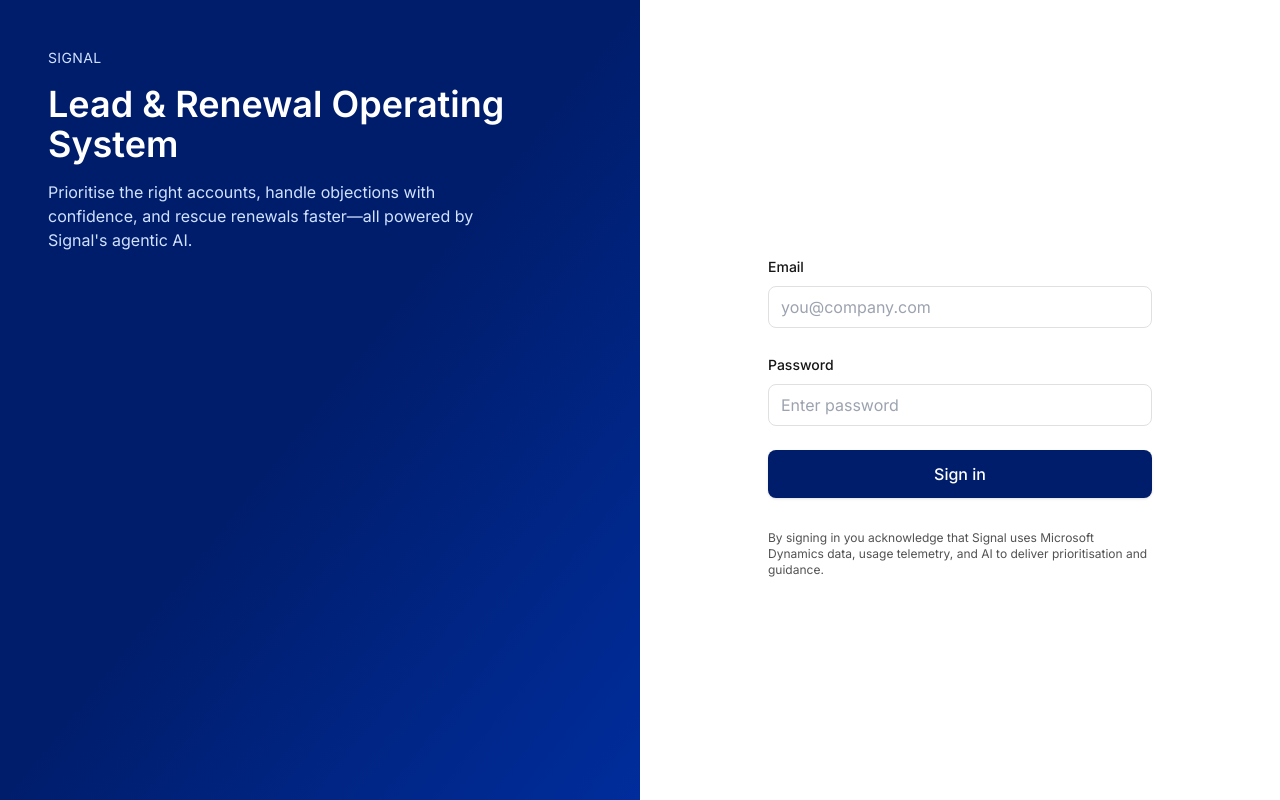
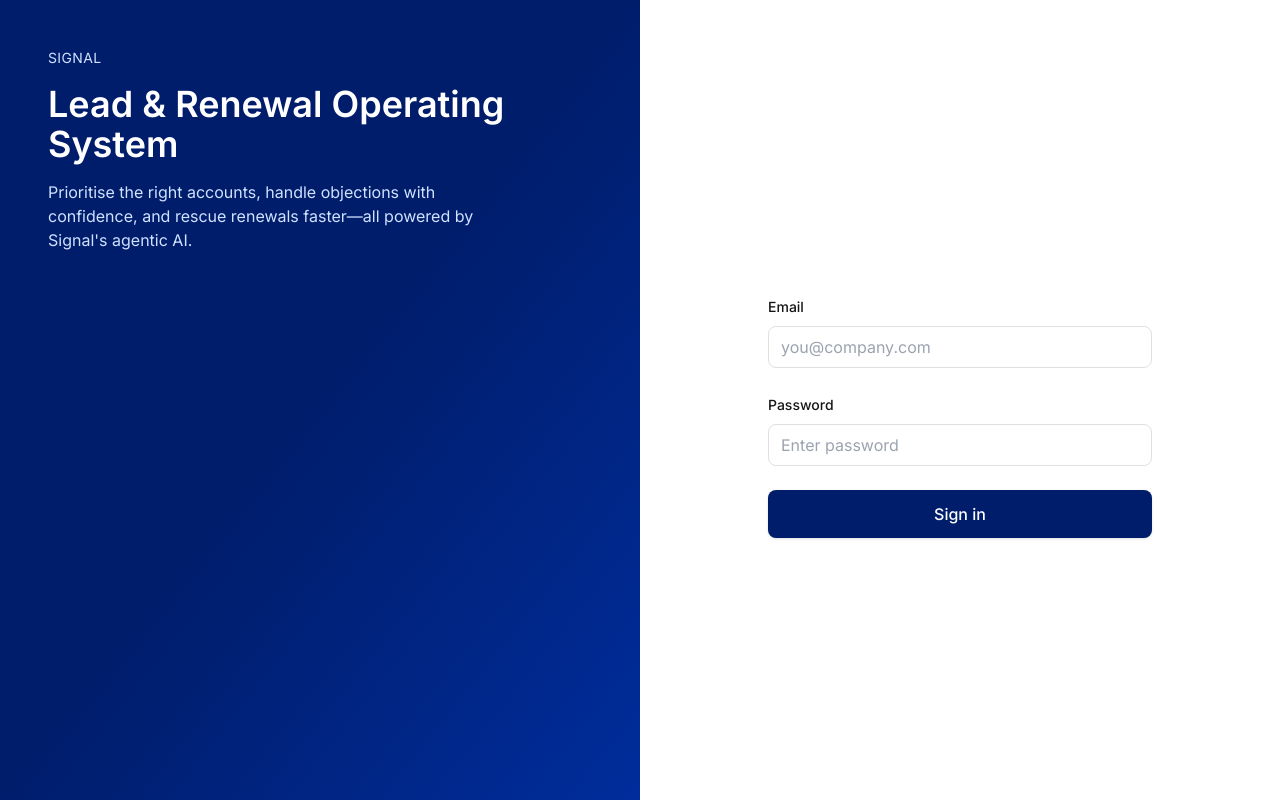
Before and after one commit to trueinf/signalagent, a Next.js app: page / in a window 1280 px wide. Built offline with nearby package versions, Linux system fonts and the light colour scheme.

Commit message:
Remove acknowledgment text from login page

```diff
--- a/app/page.tsx
+++ b/app/page.tsx
@@ -86,10 +86,6 @@
                 Sign in
               </button>
             </form>
-
-            <p className="text-xs text-[var(--text-secondary)]">
-              By signing in you acknowledge that Signal uses Microsoft Dynamics data, usage telemetry, and AI to deliver prioritisation and guidance.
-            </p>
           </div>
         </div>
       </div>
```
